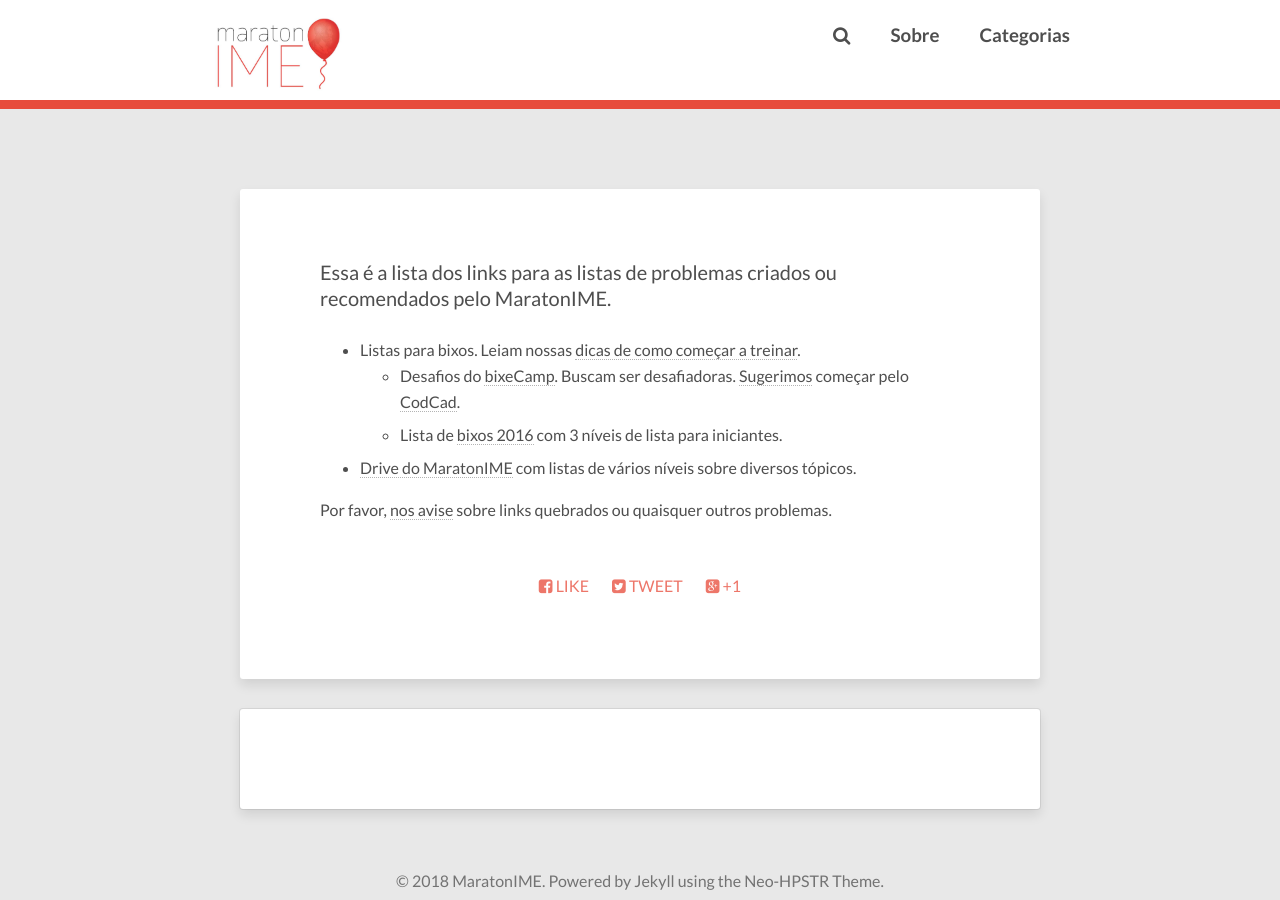
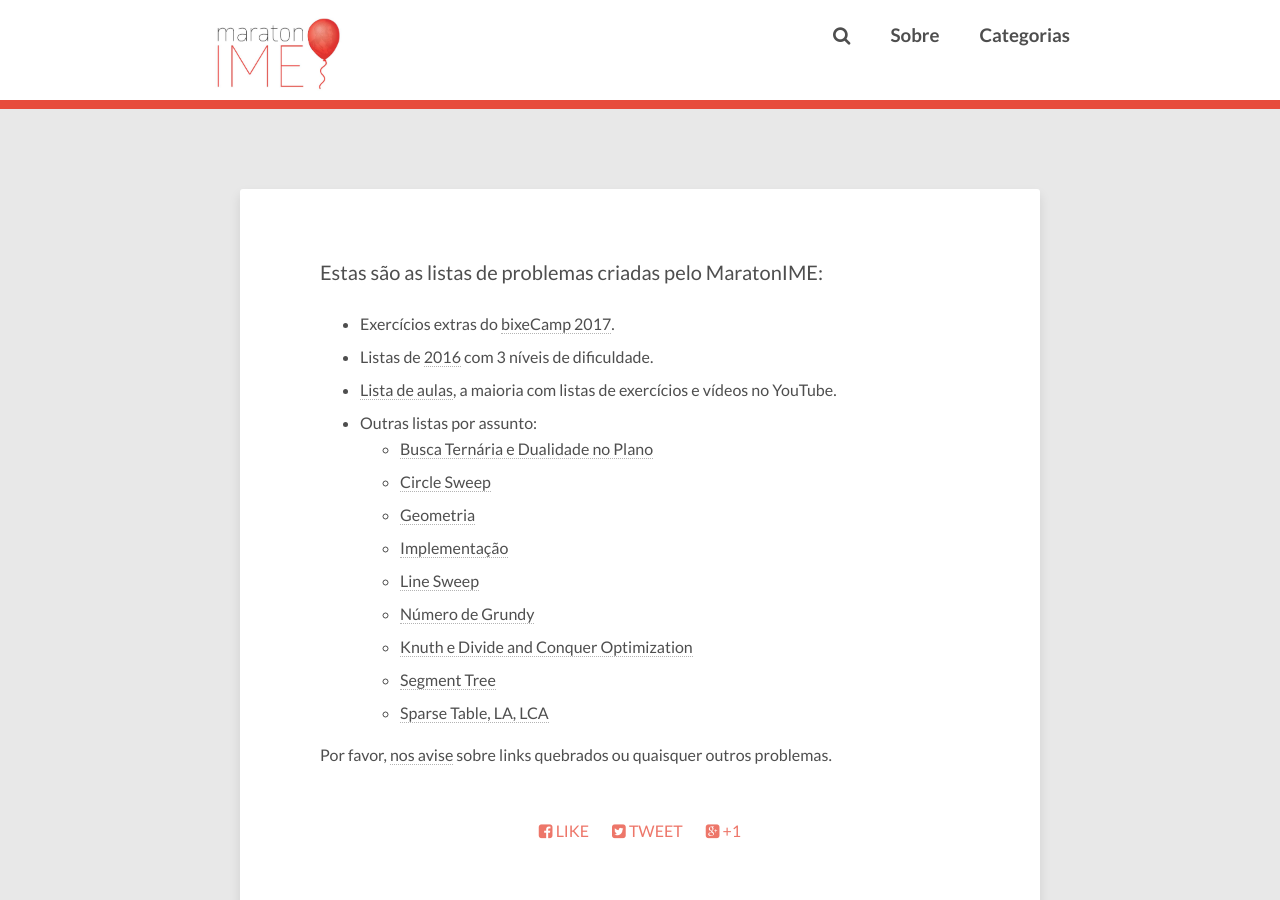
Before and after one commit to maratonusp/blog, a Jekyll site: the page built from pages/listas.markdown, in a window 1280 px wide and 900 px high, scrolled down 241 px. Built offline with Jekyll 4.4.1, drawn with Linux system fonts in a browser that asks for light colours; nearby versions of some CDN libraries; comment, search, counter and statistics services are not loaded.

Commit message:
Arrumando links

```diff
--- a/pages/listas.markdown
+++ b/pages/listas.markdown
@@ -4,11 +4,21 @@ layout: page
 permalink: listas
 ---
 
-Essa é a lista dos links para as listas de problemas criados ou recomendados pelo MaratonIME.
+Estas são as listas de problemas criadas pelo MaratonIME:
 
-- Listas para bixos. Leiam nossas [dicas de como começar a treinar]({{ site.url }}/miscelania/comecando-a-treinar).
-    - Desafios do [bixeCamp](https://drive.google.com/open?id=0B9vujme7fZwpVjZ3SkVuYXllcmc). Buscam ser desafiadoras. [Sugerimos]({{ site.url }}/miscelania/comecando-a-treinar) começar pelo [CodCad](http://www.codcad.com).
-    - Lista de [bixos 2016]({{ site.url }}/listas-2016) com 3 níveis de lista para iniciantes.
-- [Drive do MaratonIME](https://drive.google.com/drive/folders/0B9vujme7fZwpT3BVSFR5ZUVVcUU?usp=sharing) com listas de vários níveis sobre diversos tópicos.
+- Exercícios extras do [bixeCamp 2017](https://docs.google.com/spreadsheets/d/1dXSSo5ybWk7WnuA5l6XjhddhIuJls5NHiRVzVc4A9pk/edit?usp=sharing).
+- Listas de [2016]({{ site.url }}/listas-2016) com 3 níveis de dificuldade.
+- [Lista de aulas]({{ site.url }}/categories/#aulas), a maioria com listas de exercícios e vídeos no YouTube.
+- Outras listas por assunto:
+	- [Busca Ternária e Dualidade no Plano](https://docs.google.com/spreadsheets/d/1nxrLXlCvZtDfh1Y6V7cz4EPfx_mt0eC-spLt-92fOXU/edit?usp=sharing)
+	- [Circle Sweep](https://docs.google.com/spreadsheets/d/13C_52V8Ko-I_dMCu_Vqm_DTTEEYzVl-ZmMKpuQ1SoWY/edit?usp=sharing)
+	- [Geometria](https://docs.google.com/spreadsheets/d/1OK47NPphwo7JGuKB0E6sRtDeZP-43bShsFezj26-oUI/edit?usp=sharing)
+	- [Implementação](https://docs.google.com/spreadsheets/d/1VXRZeH9F5J0EydFJFtBC8dmUveosPLzp0WhAx0R-BF4/edit?usp=sharing)
+	- [Line Sweep](https://docs.google.com/spreadsheets/d/1gUJhWlCB63oaanTGJcJf8vx9F2Py9LsBql_NUi9OY8w/edit?usp=sharing)
+	- [Número de Grundy](https://docs.google.com/spreadsheets/d/1iKLrLRugmWnn71TY5hGmDGfIoVM0ljYUAFMtb_IyxC0/edit?usp=sharing)
+	- [Knuth e Divide and Conquer Optimization](https://docs.google.com/spreadsheets/d/1jQo3_fXIocAoLRvlozpqFi2b52MUEwoqm94uvK5diHY/edit?usp=sharing)
+	- [Segment Tree](https://docs.google.com/spreadsheets/d/118hY6mmzsS-cvg6diXFvW5bMpvZ3pb3rMcFvfkkMm-M/edit?usp=sharing)
+	- [Sparse Table, LA, LCA](https://docs.google.com/spreadsheets/d/1MNGdljJ4OjW0_nxgYjON3w08UUappZ1gqCdBVfbYhzo/edit?usp=sharing)
+
 
 Por favor, [nos avise](http://facebook.com/maratonime) sobre links quebrados ou quaisquer outros problemas.
```
Also changed, not shown: _posts/2017-03-24-listas-2016.md (line endings or trailing spaces).
